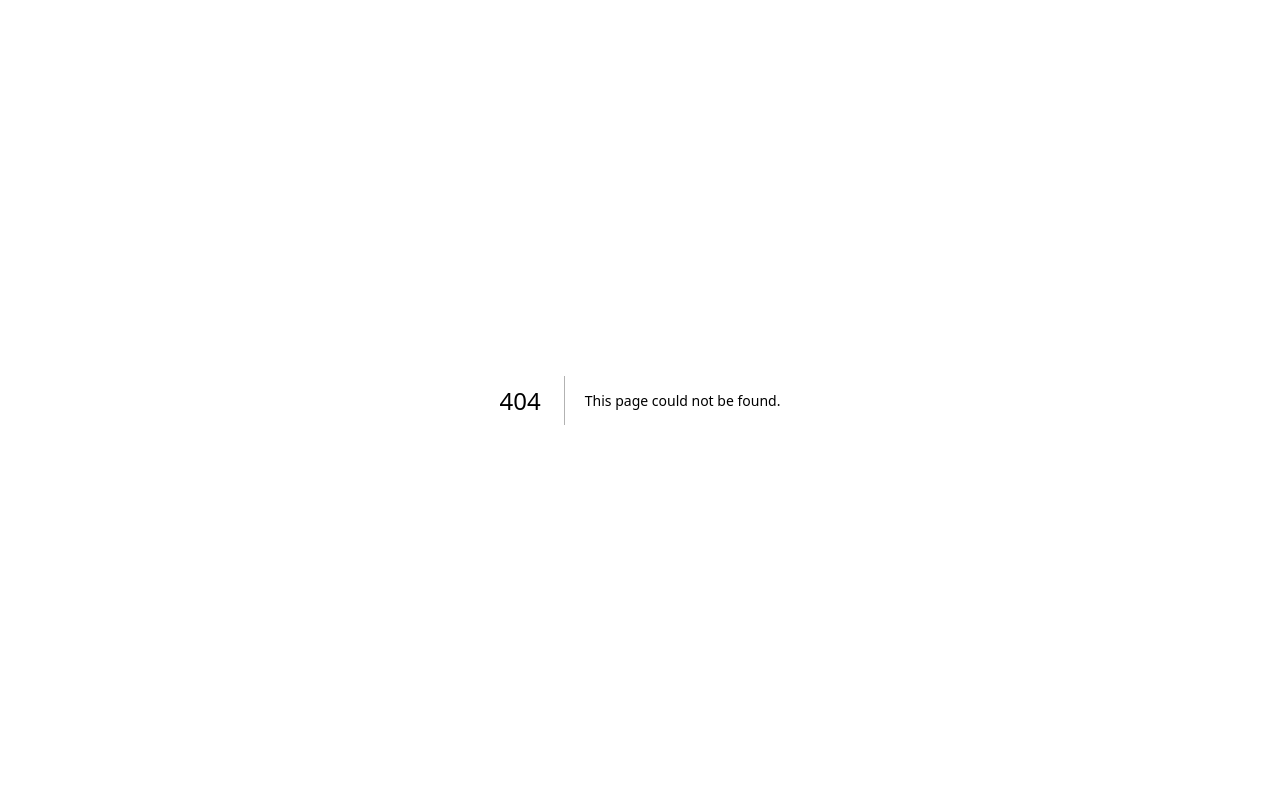
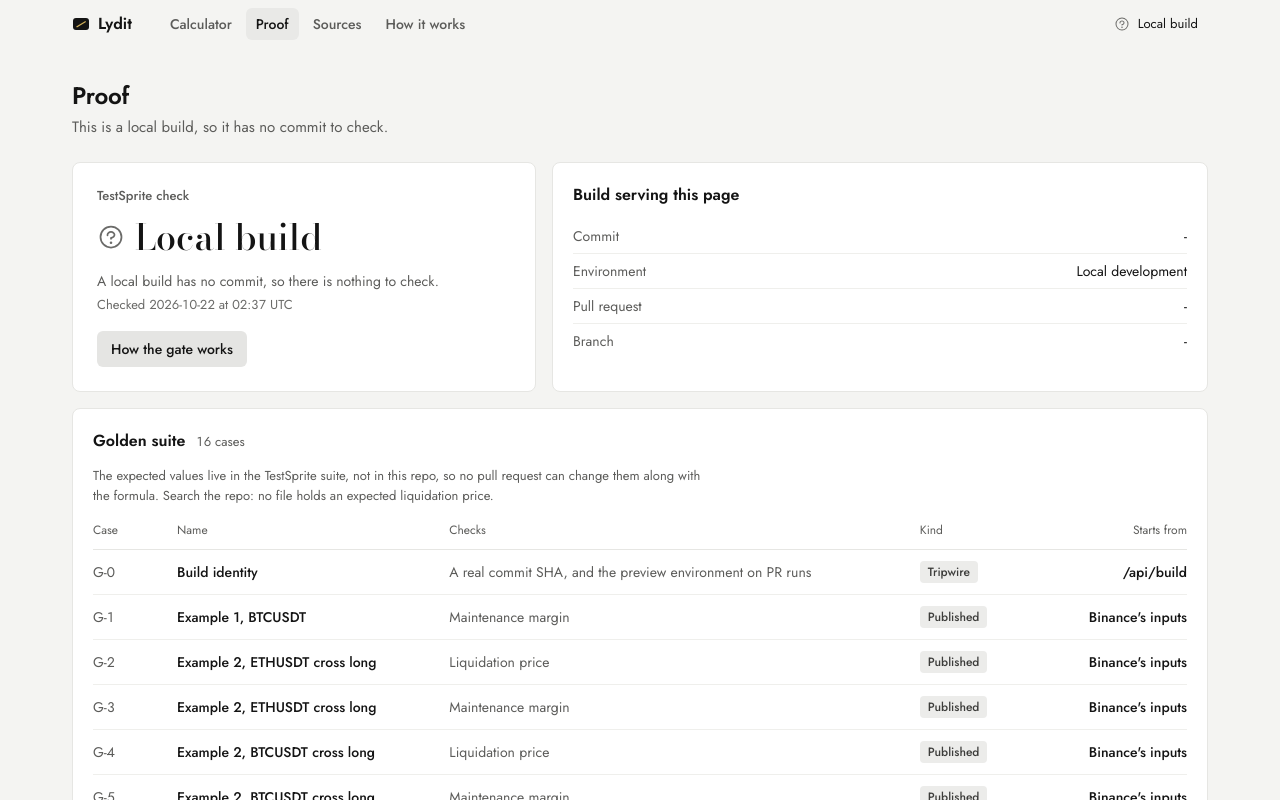
Before and after one commit to Dotman-Bei/Lydit, a Next.js app: page /proof in a window 1280 px wide. Before the commit this address had no page. Shown: the top 800 px of the page. Built offline with nearby package versions, Linux system fonts and the light colour scheme.

Commit message:
feat: rebuild proof as an app screen led by the check result
Co-Authored-By: Claude Opus 5.5 (1M context) <noreply@anthropic.com>

```diff
--- a/app/(app)/app.css
+++ b/app/(app)/app.css
@@ -777,6 +777,134 @@
   color: var(--muted);
 }
 
+/* ---------- proof ---------- */
+.proof-grid {
+  margin-top: 24px;
+  display: grid;
+  grid-template-columns: repeat(12, minmax(0, 1fr));
+  gap: 16px;
+}
+.proof-grid > .card:nth-child(1) {
+  grid-column: 1 / span 5;
+}
+.proof-grid > .card:nth-child(2) {
+  grid-column: 6 / span 7;
+}
+.proof-grid__suite {
+  grid-column: 1 / -1;
+}
+.status-card {
+  padding: 24px;
+  display: flex;
+  flex-direction: column;
+}
+.status-card__checked {
+  margin-top: 4px;
+  font-size: 13px;
+  color: var(--faint);
+}
+.status-card__foot {
+  margin-top: auto;
+  padding-top: 16px;
+}
+.status-card__result {
+  margin-top: 10px;
+  display: flex;
+  align-items: center;
+  gap: 10px;
+}
+.status-card__word {
+  font-family: var(--font-display);
+  font-size: 36px;
+  line-height: 44px;
+  font-weight: 500;
+}
+.status-card__word.is-neutral {
+  color: var(--text);
+}
+.status-card__meaning {
+  margin-top: 12px;
+  max-width: 44ch;
+  font-size: 14px;
+  color: var(--muted);
+}
+.kv {
+  margin-top: 12px;
+  display: grid;
+}
+.kv > div {
+  display: grid;
+  grid-template-columns: 120px minmax(0, 1fr);
+  gap: 12px;
+  padding: 7px 0;
+  border-top: 1px solid var(--rule);
+}
+.kv > div:first-child {
+  border-top: 0;
+}
+.kv dt {
+  color: var(--muted);
+}
+.kv dd {
+  text-align: right;
+  font-variant-numeric: tabular-nums;
+}
+.kv__id {
+  overflow-wrap: anywhere;
+}
+.count {
+  margin-left: 6px;
+  font-size: 13px;
+  font-weight: 400;
+  color: var(--muted);
+}
+.suite__note {
+  margin-bottom: 16px;
+  max-width: 80ch;
+  font-size: 13px;
+  color: var(--muted);
+}
+.suite td,
+.suite th {
+  vertical-align: middle;
+}
+.suite__id {
+  width: 72px;
+  color: var(--muted);
+}
+.suite__checks {
+  color: var(--muted);
+}
+.suite .is-end {
+  text-align: right;
+}
+.chip {
+  display: inline-flex;
+  flex: none;
+  align-items: center;
+  height: 22px;
+  padding: 0 8px;
+  border-radius: 4px;
+  background: var(--pill-neutral-bg);
+  color: var(--pill-neutral-ink);
+  font-size: 12px;
+  font-weight: 500;
+  white-space: nowrap;
+}
+.row-link {
+  color: var(--text);
+  font-weight: 500;
+  text-decoration: none;
+}
+.row-link:hover {
+  text-decoration: underline;
+  text-underline-offset: 3px;
+}
+.suite__held {
+  color: var(--faint);
+  font-size: 13px;
+}
+
 /* ---------- loading ---------- */
 .bar {
   display: block;
@@ -805,6 +933,10 @@
 
 /* ---------- tablet and phone ---------- */
 @media (max-width: 1023px) {
+  .proof-grid > .card:nth-child(1),
+  .proof-grid > .card:nth-child(2) {
+    grid-column: 1 / -1;
+  }
   .calc-grid {
     grid-template-columns: minmax(0, 1fr);
   }
@@ -838,6 +970,44 @@
   display: none;
 }
 @media (max-width: 639px) {
+  .suite thead {
+    display: none;
+  }
+  .suite tr {
+    display: grid;
+    grid-template-columns: auto minmax(0, 1fr) auto;
+    gap: 2px 10px;
+    padding: 10px 0;
+    border-top: 1px solid var(--rule);
+  }
+  .suite tbody tr:first-child {
+    border-top: 0;
+  }
+  .suite tbody th,
+  .suite tbody td {
+    padding: 0;
+    border: 0;
+  }
+  .suite__id {
+    width: auto;
+  }
+  .suite__checks {
+    grid-column: 2 / -1;
+    grid-row: 2;
+    font-size: 13px;
+  }
+  .suite td:nth-child(4) {
+    grid-column: 3;
+    grid-row: 1;
+  }
+  .suite .is-end {
+    grid-column: 2 / -1;
+    grid-row: 3;
+    text-align: left;
+  }
+  .kv > div {
+    grid-template-columns: 96px minmax(0, 1fr);
+  }
   .other__working > div {
     grid-template-columns: minmax(0, 1fr) auto;
   }
--- /dev/null
+++ b/app/(app)/proof/page.tsx
@@ -0,0 +1,198 @@
+import { ArrowSquareOut } from "@phosphor-icons/react/ssr";
+import type { Metadata } from "next";
+import Link from "next/link";
+import { Suspense } from "react";
+import { loadProof, StatusGlyph, statusClass, envText } from "@/components/proof/status";
+import { GOLDEN_CASES } from "@/lib/cases";
+import type { ProofStatus } from "@/lib/proof";
+
+export const metadata: Metadata = {
+  title: "Proof",
+  description: "The commit serving this page, its TestSprite check, and the golden cases it must pass.",
+};
+
+const WORD: Record<ProofStatus, string> = {
+  passed: "Passed",
+  failed: "Failed",
+  pending: "Running",
+  "not-found": "No check yet",
+  unavailable: "Unknown",
+  local: "Local build",
+};
+
+const MEANING: Record<ProofStatus, string> = {
+  passed: "Every golden case passed on this commit, including Binance's published examples.",
+  failed: "At least one golden case failed on this commit. Its numbers may not match Binance's.",
+  pending: "The golden suite is running against this commit now.",
+  "not-found": "TestSprite has not reported a check for this commit yet.",
+  unavailable: "GitHub could not be reached, so the result is unknown. It is never shown as passed.",
+  local: "A local build has no commit, so there is nothing to check.",
+};
+
+export default function ProofPage() {
+  return (
+    <Suspense fallback={<ProofLoading />}>
+      <ProofScreen />
+    </Suspense>
+  );
+}
+
+async function ProofScreen() {
+  const { build, proof } = await loadProof();
+  const checkedAt = new Date(proof.checkedAt);
+  const time = checkedAt.toISOString().slice(11, 16);
+  const day = checkedAt.toISOString().slice(0, 10);
+
+  return (
+    <>
+      <header className="title-row">
+        <div>
+          <h1 className="title">Proof</h1>
+          <p className="subline">
+            {build.sha ? (
+              <>
+                Commit <span className="num">{build.shortSha}</span> {envText(build)}.
+              </>
+            ) : (
+              "This is a local build, so it has no commit to check."
+            )}
+          </p>
+        </div>
+      </header>
+
+      {/* Row 1: 5 + 7 of the 12 columns. Row 2: the suite at full width. */}
+      <div className="proof-grid">
+        <section className="card status-card" aria-labelledby="status-title">
+          <h2 id="status-title" className="answer__label">
+            TestSprite check
+          </h2>
+          <p className="status-card__result">
+            <StatusGlyph status={proof.status} size={28} />
+            <span className={`status-card__word ${statusClass(proof.status)}`} data-testid="proof-page-status">
+              {WORD[proof.status]}
+            </span>
+          </p>
+          <p className="status-card__meaning">{MEANING[proof.status]}</p>
+          <p className="status-card__checked num">
+            Checked {day} at {time} UTC
+          </p>
+          <div className="status-card__foot">
+            {proof.url ? (
+              <a
+                href={proof.url}
+                target="_blank"
+                rel="noreferrer"
+                className="btn btn--primary"
+                data-testid="proof-page-link"
+              >
+                Open the check
+                <ArrowSquareOut size={15} aria-hidden />
+              </a>
+            ) : (
+              <Link href="/how-it-works" className="btn btn--secondary">
+                How the gate works
+              </Link>
+            )}
+          </div>
+        </section>
+
+        <section className="card" aria-labelledby="build-title">
+          <h2 id="build-title" className="card__title">
+            Build serving this page
+          </h2>
+          <dl className="kv">
+            <div>
+              <dt>Commit</dt>
+              <dd className="kv__id" data-testid="proof-page-sha">
+                {build.sha ?? "-"}
+              </dd>
+            </div>
+            <div>
+              <dt>Environment</dt>
+              <dd>
+                {build.env === "development" ? "Local development" : build.env === "preview" ? "Preview" : "Production"}
+              </dd>
+            </div>
+            <div>
+              <dt>Pull request</dt>
+              <dd className="num">{build.pr ? `#${build.pr}` : "-"}</dd>
+            </div>
+            <div>
+              <dt>Branch</dt>
+              <dd>{build.ref ?? "-"}</dd>
+            </div>
+          </dl>
+        </section>
+
+        <section className="card proof-grid__suite" aria-labelledby="suite-title">
+          <div className="card__head">
+            <h2 id="suite-title" className="card__title">
+              Golden suite <span className="count num">{GOLDEN_CASES.length} cases</span>
+            </h2>
+          </div>
+          <p className="suite__note">
+            The expected values live in the TestSprite suite, not in this repo, so no pull request can change them along
+            with the formula. Search the repo: no file holds an expected liquidation price.
+          </p>
+          <table className="table suite">
+            <thead>
+              <tr>
+                <th scope="col">Case</th>
+                <th scope="col">Name</th>
+                <th scope="col">Checks</th>
+                <th scope="col">Kind</th>
+                <th scope="col" className="is-end">
+                  Starts from
+                </th>
+              </tr>
+            </thead>
+            <tbody>
+              {GOLDEN_CASES.map((c) => (
+                <tr key={c.id}>
+                  <td className="suite__id num">{c.id}</td>
+                  <th scope="row">{c.name}</th>
+                  <td className="suite__checks">{c.checks}</td>
+                  <td>
+                    <span className="chip">{c.kind}</span>
+                  </td>
+                  <td className="is-end">
+                    {c.href ? (
+                      <Link href={c.href} prefetch={false} className="row-link" data-testid={`case-${c.id}`}>
+                        {c.id === "G-0" ? "/api/build" : "Binance's inputs"}
+                      </Link>
+                    ) : (
+                      <span className="suite__held">Inputs held in the suite</span>
+                    )}
+                  </td>
+                </tr>
+              ))}
+            </tbody>
+          </table>
+        </section>
+      </div>
+    </>
+  );
+}
+
+function ProofLoading() {
+  return (
+    <div aria-busy="true">
+      <header className="title-row">
+        <div>
+          <h1 className="title">Proof</h1>
+          <span className="bar bar--short" style={{ marginTop: 10 }} />
+        </div>
+      </header>
+      <div className="proof-grid">
+        <section className="card status-card">
+          <h2 className="answer__label">TestSprite check</h2>
+          <span className="bar bar--figure" />
+        </section>
+        <section className="card">
+          <h2 className="card__title">Build serving this page</h2>
+          <span className="bar bar--field" style={{ marginTop: 12 }} />
+        </section>
+      </div>
+    </div>
+  );
+}
```
